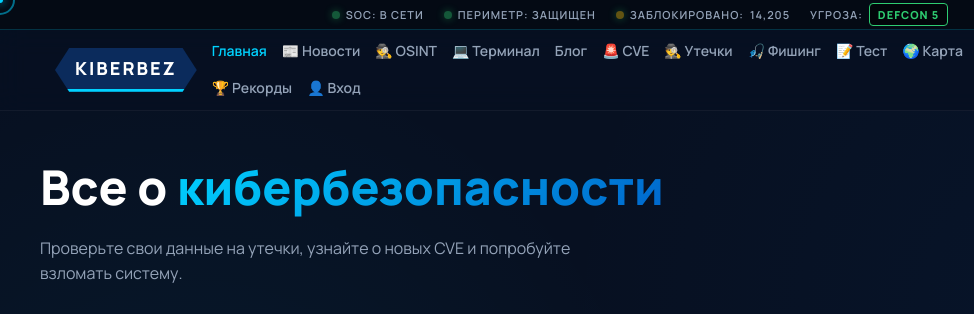
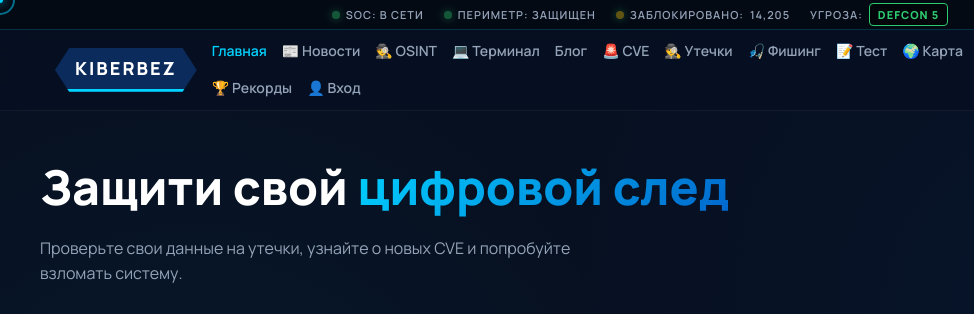
Before and after one commit to BearLayout/kiberbez, a plain HTML site: page index.html in a window 1280 px wide. Shown: the top 314 px of the page, 0-974 px from the left. Drawn offline with nearby package versions, Linux system fonts and the light colour scheme.

Commit message:
index.html

```diff
--- a/index.html
+++ b/index.html
@@ -349,7 +349,7 @@
     <div id="main-page">
         <section class="hero container">
             <div class="hero-content" id="parallax-text">
-                <h1 class="hero-title">Все о <span>кибербезопасности</span></h1>
+                <h1 class="hero-title">Защити свой <span>цифровой след</span></h1>
                 <p class="hero-subtitle">Проверьте свои данные на утечки, узнайте о новых CVE и попробуйте взломать систему.</p>
                 <div class="hero-buttons">
                     <button class="btn btn-primary" onclick="showLeak()">Проверить утечки</button>
```
